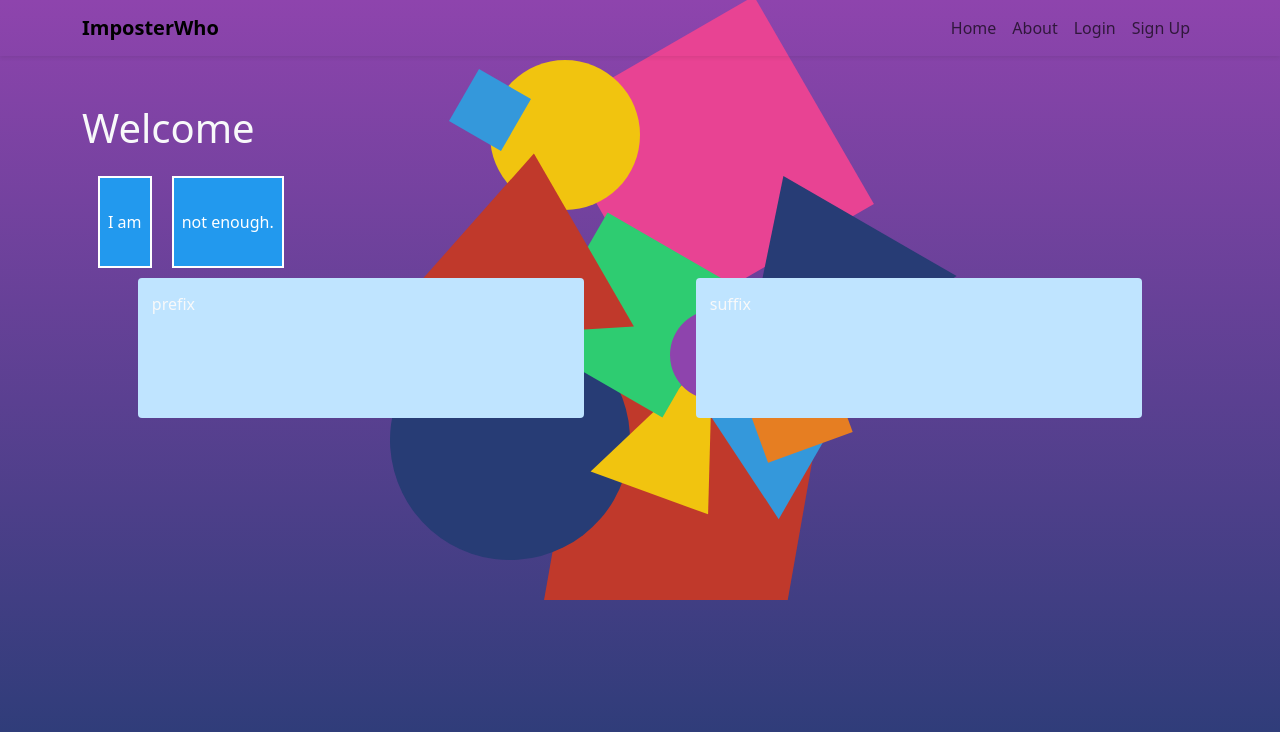
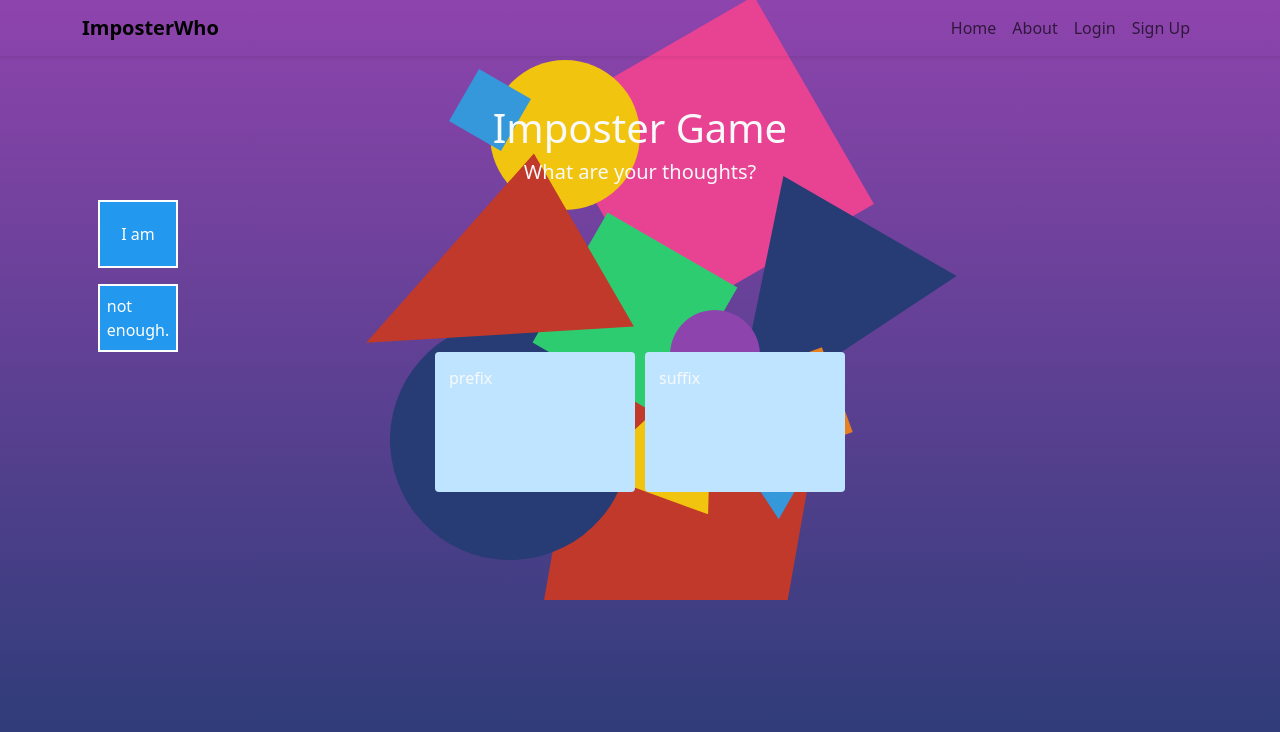
Before and after one commit to plexoio/imposterwho, a Django app: page /game/ in a window 1280 px wide. Shown: the top 732 px of the page. Run offline with Django 5.2, Linux system fonts and the light colour scheme; parts of the project's set-up code (start-up, migrations or seed data) failed here and were passed over.

Commit message:
UPDATE: prefix statements can only drop into prefix dropzones, and same for suffix

```diff
--- a/game/templates/game/game.html
+++ b/game/templates/game/game.html
@@ -6,12 +6,13 @@
 {% endblock %}
 {% block content %}
 
-<h1>Welcome</h1>
+<h1>Imposter Game</h1>
+<p class="h5">What are your thoughts?</p>
 
-<div id="prefix-1-drag" class="drag-drop"> I am </div>
-<div id="suffix-1-drag" class="drag-drop"> not enough. </div>
+<div id="prefix-1-drag" class="drag-drop prefix"> I am </div>
+<div id="suffix-1-drag" class="drag-drop suffix"> not enough. </div>
 
-<div class="d-flex flex-row">
+<div class="d-flex justify-content-center align-items-center flex-row">
   <div id="prefix-dropzone" class="dropzone col-6">prefix</div>
   <div id="suffix-dropzone" class="dropzone col-6">suffix</div>
 </div>
--- a/static/css/game.css
+++ b/static/css/game.css
@@ -1,15 +1,17 @@
-#prefix-dropzone, #suffix-dropzone {
-    height: 140px;
+h1, p {
+    text-align: center;
 }
 
 .dropzone {
     background-color: #bfe4ff;
     border: dashed 4px transparent;
     border-radius: 4px;
-    margin: 10px auto 30px;
+    margin: 0px 5px;
     padding: 10px;
     width: 40%;
     transition: background-color 0.3s;
+    height: 140px;
+    max-width: 200px;
 }
 
 .drop-active {
@@ -25,8 +27,12 @@
 .drag-drop {
     /* Ensures the draggable element can recieve pointer events */
     pointer-events: auto;
-    display: inline-block;
+    display: flex;
+    justify-content: center;
+    align-items: center;
     min-width: 40px;
+    max-width: 80px;
+    height: 50px;
     padding: 2em 0.5em;
     margin: 1rem 0 0 1rem;
 
--- a/static/js/game.js
+++ b/static/js/game.js
@@ -50,9 +50,10 @@ updateDropzoneRect();
 window.addEventListener('resize', updateDropzoneRect);
 window.addEventListener('orientationchange', updateDropzoneRect);
 
-// enable draggables to be dropped into this
-interact('.dropzone').dropzone({
-    accept: '#prefix-1-drag, #suffix-1-drag',
+// Function to setup dropzones
+function setupDropzone(dropzoneId, draggableClass) {
+    interact(`#${dropzoneId}`).dropzone({
+        accept: `.${draggableClass}`,
         overlap: 0.75,
 
         ondropactivate: function (event) {
@@ -72,13 +73,18 @@ interact('.dropzone').dropzone({
             // event.relatedTarget.textContent = 'Dragged out';
         },
         ondrop: function (event) {
-        // event.relatedTarget.textContent = 'Dropped';
+            // Handle drop logic here
         },
         ondropdeactivate: function (event) {
             event.target.classList.remove('drop-active');
             event.target.classList.remove('drop-target');
         }
     });
+}
+
+// Call the function for both prefix and suffix dropzones
+setupDropzone('prefix-dropzone', 'prefix');
+setupDropzone('suffix-dropzone', 'suffix');
 
 // interact.js drag and drop example code
 // https://interactjs.io/  Drag and Drop
```
Also changed, not shown: 2 other files. Lines whose indentation alone changed are shown as unchanged.
